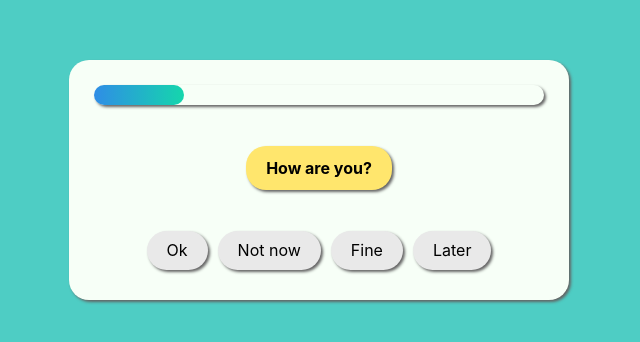
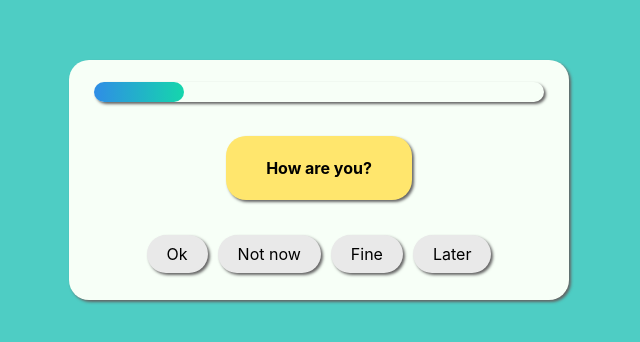
Before and after one commit to kerbasi/qizeReact, a React (Vite) app: page / in a window 1280 px wide. Shown: the part 220-562 px from the top of the page, without its empty margins (321-961 px from the left). Built offline with nearby package versions, Linux system fonts and the light colour scheme.

Commit message:
Change p for question container to 20 40

```diff
--- a/src/App.css
+++ b/src/App.css
@@ -57,7 +57,7 @@
   background: #ffe66d;
   box-shadow: 2px 2px 3px rgb(100, 100, 100);
   box-sizing: border-box;
-  padding: 10px 20px;
+  padding: 20px 40px;
   font-size: 24;
   font-weight: 700;
   overflow-y: hidden;
```
